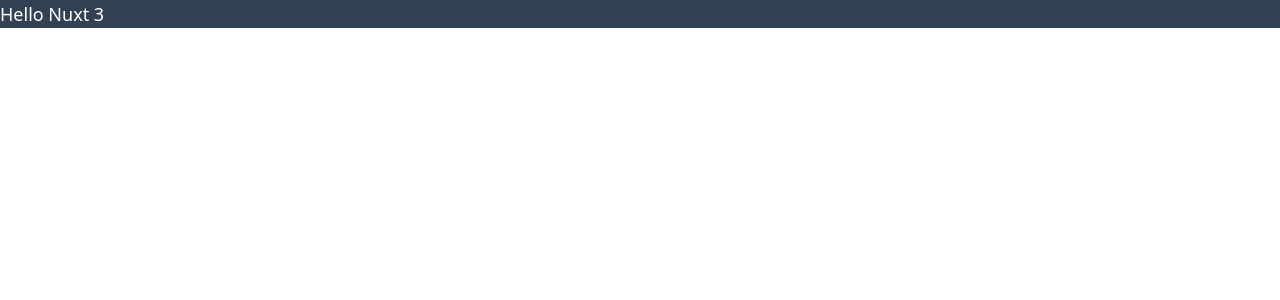
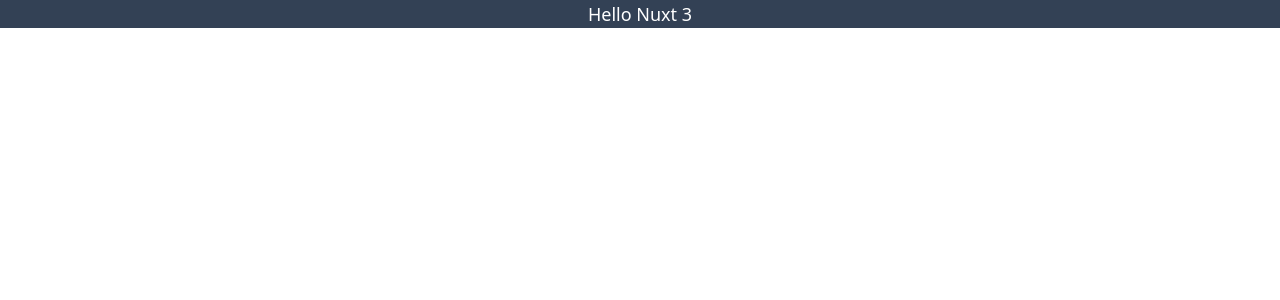
Before and after one commit to rahimi-pouria/myPortFolioWebSite, a Nuxt app: page /HomePage in a window 1280 px wide. Shown: the top 300 px of the page. Built offline with nearby package versions, Linux system fonts and the light colour scheme.

Commit message:
first commit

```diff
--- a/app.vue
+++ b/app.vue
@@ -1,5 +1,5 @@
 <template>
-  <div class="flex flex-col bg-slate-700 w-full text-lg text-white">
+  <div class="flex flex-col bg-slate-700 w-full text-lg text-white text-center">
     Hello Nuxt 3
   </div>
 </template>
--- /dev/null
+++ b/pages/HomePage.vue
@@ -0,0 +1,12 @@
+<template>
+    <div class="flex w-full">
+        home page
+    </div>
+</template>
+
+<script>
+</script>
+
+<style lang="scss" scoped>
+
+</style>
```
Also changed, not shown: 1 other file (tests, documents, lock files or other folders).
